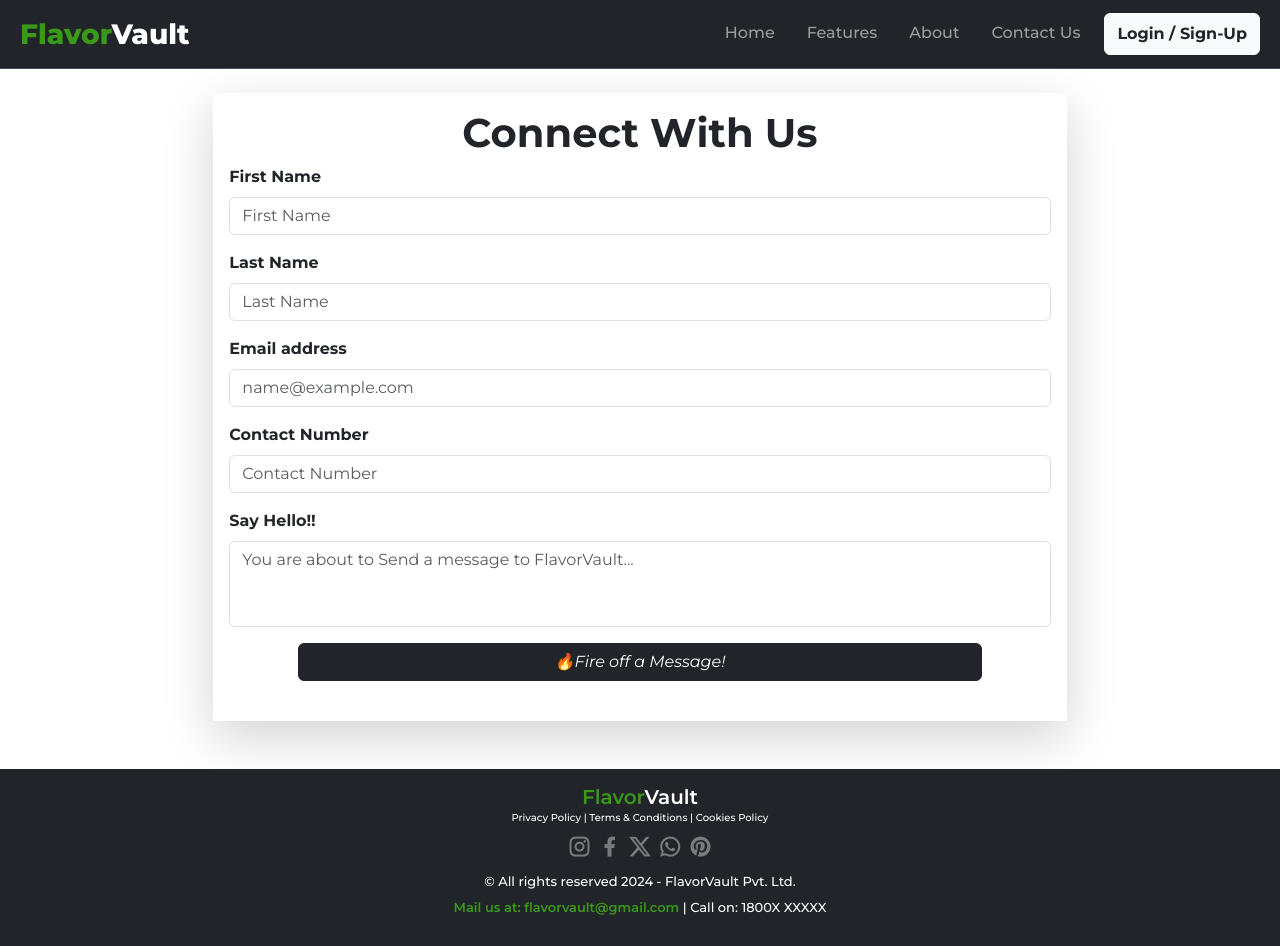
After one commit to Bhushan-3000/FLAVORVAULT-RECIPE-MANAGEMENT-SYSTEM, a Django app: page /Contact_Us/ in a window 1280 px wide. The commit adds this page. Run offline with Django 5.2, Linux system fonts and the light colour scheme; some libraries are stand-ins or nearby versions.

Commit message:
contact us ready

```diff
--- a/core/core/urls.py
+++ b/core/core/urls.py
@@ -27,6 +27,7 @@ urlpatterns = [
     path('home/', home),
     path('browse_recipes/', browseRecipe),
     path('recipes/', recipes),
+    path('Contact_Us/', contactUs),
     path('delete_recipe/<id>/',delete_recipe , name ="delete_recipe"),
     path('update_recipe/<id>/',update_recipe , name ="update_recipe"),
     path('success_page/', success_page, name="success_page"),
@@ -39,3 +40,8 @@ urlpatterns = [
 if settings.DEBUG:
     urlpatterns += static(settings.MEDIA_URL, document_root=settings.MEDIA_ROOT)
 urlpatterns += staticfiles_urlpatterns()
+
+
+admin.site.site_header = "FLAVORVAULT ADMINISTRATION"
+admin.site.site_title = "FlavorVault Admin Postal"
+admin.site.index_title = "Welcome to FlavorVault Admin Portal"
--- a/core/vege/admin.py
+++ b/core/vege/admin.py
@@ -4,4 +4,5 @@ from django.contrib import admin
 from .models import *
 
 admin.site.register(Recipe),
-admin.site.register(BrowseRecipe)
+admin.site.register(BrowseRecipe),
+admin.site.register(Contact)
--- a/core/vege/templates/INDEX2.HTML
+++ b/core/vege/templates/INDEX2.HTML
@@ -310,7 +310,7 @@ transform: scale(.9);
                 <a class="nav-link" href="#About" style="font-family: 'Montserrat', sans-serif; font-weight: 500;">About</a>
               </li>
               <li class="nav-item">
-                <a class="nav-link" href="#Contact" style="font-family: 'Montserrat', sans-serif; font-weight: 500;">Contact Us</a>
+                <a class="nav-link" href="/Contact_Us/" style="font-family: 'Montserrat', sans-serif; font-weight: 500;">Contact Us</a>
               </li>
               <button type="button" class="btn btn-light" style="font-family: 'Montserrat', sans-serif; font-weight: 700;"><a class="link-offset-2 link-underline link-underline-opacity-0 text-dark" href="/login/">Login / Sign-Up</a></button>
               <!-- <button type="button" class="btn btn-outline-light" style="font-family: 'Montserrat', sans-serif; font-weight: 700;">Login</button> -->
@@ -855,8 +855,8 @@ transform: scale(.9);
           </div>
       </form>
       <br>
-  </div>
- -->
+  </div> -->
+
 
 
 
--- /dev/null
+++ b/core/vege/templates/contact-us.html
@@ -0,0 +1,144 @@
+<!DOCTYPE html>
+<html lang="en">
+<head>
+    <meta charset="UTF-8">
+    <meta name="viewport" content="width=device-width, initial-scale=1.0">
+    <title>FlavorVault</title>
+
+    <link
+    href="https://cdn.jsdelivr.net/npm/remixicon@4.3.0/fonts/remixicon.css"
+    rel="stylesheet"/>
+    <link rel="icon" href="ASSETS/icons8-chef-85.png">
+    <link rel="preconnect" href="https://fonts.googleapis.com">
+    <link rel="preconnect" href="https://fonts.gstatic.com" crossorigin>
+    <link href="https://fonts.googleapis.com/css2?family=Montserrat:ital,wght@0,100..900;1,100..900&display=swap" rel="stylesheet">
+    <script src="https://cdn.jsdelivr.net/npm/bootstrap@5.3.3/dist/js/bootstrap.bundle.min.js" integrity="sha384-YvpcrYf0tY3lHB60NNkmXc5s9fDVZLESaAA55NDzOxhy9GkcIdslK1eN7N6jIeHz" crossorigin="anonymous"></script>
+    <link href="https://cdn.jsdelivr.net/npm/bootstrap@5.3.3/dist/css/bootstrap.min.css" rel="stylesheet" integrity="sha384-QWTKZyjpPEjISv5WaRU9OFeRpok6YctnYmDr5pNlyT2bRjXh0JMhjY6hW+ALEwIH" crossorigin="anonymous">
+    <link href='https://unpkg.com/boxicons@2.1.4/css/boxicons.min.css' rel='stylesheet'>
+
+</head>
+<body>
+  {% load static %}
+
+  <nav class="navbar .navbar-nav-scroll navbar fixed navbar-expand-lg bg-dark border-bottom border-body w-100 p-2" data-bs-theme="dark">
+    <div class="container-fluid">
+      <a class="navbar-brand fs-3" href="#" style="font-family: 'Montserrat', sans-serif; font-weight: 800;">
+        <!-- <img src="ASSETS/icons8-chef-85.png" alt="Bootstrap" width="60" height="54"> -->
+        <span style="font-weight: 800; color: #399918;">Flavor</span>Vault</a>
+
+      <button class="navbar-toggler" type="button" data-bs-toggle="collapse" data-bs-target="#navbarNav" aria-controls="navbarNav" aria-expanded="false" aria-label="Toggle navigation">
+        <span class="navbar-toggler-icon"></span>
+      </button>
+
+      <div class="collapse navbar-collapse justify-content-md-end" id="navbarNav">
+        <ul class="navbar-nav nav-underline">
+          <li class="nav-item">
+            <a class="nav-link" aria-current="page" href="#home" style="font-family: 'Montserrat', sans-serif; font-weight: 500;">Home</a>
+          </li>
+          <li class="nav-item">
+            <a class="nav-link" href="#Features" style="font-family: 'Montserrat', sans-serif; font-weight: 500;">Features</a>
+          </li>
+          <li class="nav-item">
+            <a class="nav-link" href="#About" style="font-family: 'Montserrat', sans-serif; font-weight: 500;">About</a>
+          </li>
+          <li class="nav-item">
+            <a class="nav-link" href="/Contact_Us/" style="font-family: 'Montserrat', sans-serif; font-weight: 500;">Contact Us</a>
+          </li>
+          <button type="button" class="btn btn-light" style="font-family: 'Montserrat', sans-serif; font-weight: 700;"><a class="link-offset-2 link-underline link-underline-opacity-0 text-dark" href="/login/">Login / Sign-Up</a></button>
+          <!-- <button type="button" class="btn btn-outline-light" style="font-family: 'Montserrat', sans-serif; font-weight: 700;">Login</button> -->
+          <!-- <button type="button" class="btn btn-dark" style="font-family: 'Montserrat', sans-serif; font-weight: 700;"><a class="link-offset-2 link-underline link-underline-opacity-0 text-light" href="#">Sign-Up</a></button> -->
+        </ul>
+      </div>
+
+
+
+    </div>
+  </nav>
+  <br>
+
+<div class="container-md w-60 shadow-lg col-8  p-3" style="font-family: 'Montserrat', sans-serif; font-weight: bolder;">
+    <h1 style="font-family: 'Montserrat', sans-serif; font-weight: bold;" class="text-center">Connect With Us</h1>
+    {% if messages %}
+    <div class="alert alert-success" role="alert">
+            {% for message in messages %}
+            {{ message }}
+            {% endfor %}
+    </div>
+        {% endif %}
+    <form method="post" enctype="multipart/form-data">
+        {% csrf_token %}
+        <div class="mb-3">
+            <label for="exampleFormControlInput1" class="form-label">First Name</label>
+            <input type="text" name="firstname" class="form-control" id="exampleFormControlInput1" placeholder="First Name" required>
+        </div>
+
+        <div class="mb-3">
+            <label for="exampleFormControlInput1" class="form-label">Last Name</label>
+            <input type="text" name="lastname" class="form-control" id="exampleFormControlInput1" placeholder="Last Name" required>
+        </div>
+
+        <div class="mb-3">
+            <label for="exampleFormControlInput1" class="form-label">Email address</label>
+            <input type="email" name="email" class="form-control" id="exampleFormControlInput1" placeholder="name@example.com" required>
+        </div>
+
+        <div class="mb-3">
+            <label for="exampleFormControlInput1" class="form-label">Contact Number</label>
+            <input type="number" name="phoneno" class="form-control" id="exampleFormControlInput1" placeholder="Contact Number" required>
+        </div>
+
+        <div class="mb-3">
+            <label for="exampleFormControlTextarea1" class="form-label">Say Hello!!</label>
+            <textarea class="form-control" name="msg" id="exampleFormControlTextarea1" rows="3" style="resize: none;" placeholder="You are about to Send a message to FlavorVault..." required></textarea>
+        </div>
+
+
+        <div class="d-grid gap-2 col-10 mx-auto">
+            <!-- <button type="submit" class="btn btn-outline-dark fst-italic">🔥Blast!</button> -->
+            <button type="submit" class="btn btn-dark fst-italic">🔥Fire off a Message!</button>
+        </div>
+    </form>
+    <br>
+</div>
+<br>
+<br>
+<style>
+
+    #footer-icons i{
+      color: rgba(255, 255, 255, .4);
+    }
+    #footer-icons i:hover{
+      color: white;
+      }
+    </style>
+        <footer class="container-fluid bg-dark text-white mw-auto text-center">
+
+            <div class="container-md" style="line-height: 1; ">
+                <br>
+            <h5 style="font-family: 'Montserrat', sans-serif; font-weight: 600;" >
+                <a class="link-offset-2 link-underline link-underline-opacity-0" href="#"><span style="color: #399918; font-weight: 600;">Flavor<span style="color: white; font-weight: 600;">Vault</span></span>
+                </a>
+            </h5>
+
+            <p style="font-family: 'Montserrat', sans-serif; font-weight: 500; font-size: x-small; line-height: .1;">
+                <a class="link-offset-2 link-underline link-underline-opacity-0" href="#" style="color: white;">Privacy Policy | Terms & Conditions | Cookies Policy</a>
+
+            <div class="container-md fs-4" id="footer-icons">
+                <a class="link-offset-2 link-underline link-underline-opacity-0" href="#"><i style="cursor: pointer;" class="ri-instagram-line"></i></a>
+                <a class="link-offset-2 link-underline link-underline-opacity-0" href="#"><i style="cursor: pointer;" class="ri-facebook-fill"></i></a>
+                <a class="link-offset-2 link-underline link-underline-opacity-0" href="#"><i style="cursor: pointer;" class="ri-twitter-x-fill"></i></a>
+                <a class="link-offset-2 link-underline link-underline-opacity-0" href="#"><i style="cursor: pointer;" class="ri-whatsapp-line"></i></a>
+                <a class="link-offset-2 link-underline link-underline-opacity-0" href="#"><i style="cursor: pointer;" class="ri-pinterest-fill"></i></a>
+            </div>
+            </p>
+            <p style="font-family: 'Montserrat', sans-serif; font-weight: 500; font-size: small; ">
+              <a class="link-offset-2 link-underline link-underline-opacity-0" href="#" style="color: white; ">© All rights reserved 2024 - FlavorVault Pvt. Ltd.</a><br><br>
+              <a class="link-offset-2 link-underline link-underline-opacity-0" style="color: white; " href="mailto: flavorvault@gmail.com" >
+                <span style="color: #399918; font-weight: 600;">Mail us at: flavorvault@gmail.com</span>  |  Call on: 1800X XXXXX</a>
+            </p>
+            <br>
+        </div>
+        </footer>
+
+</body>
+</html>
--- a/core/vege/views.py
+++ b/core/vege/views.py
@@ -1,6 +1,7 @@
 from urllib import request
 from django.shortcuts import render, redirect
 from .models import *
+from datetime import datetime
 from django.http import HttpResponse
 from django.http import HttpResponseRedirect
 from django.contrib.auth.models import User
@@ -42,6 +43,28 @@ def home(request):
 
 # def browse_recipe(request):
 #     return render(request,'browse_recipes.html')
+
+
+
+
+
+
+def contactUs(request):
+    if request.method =="POST":
+        firstname=request.POST.get('firstname')
+        lastname=request.POST.get('lastname')
+        email=request.POST.get('email')
+        phoneno=request.POST.get('phoneno')
+        msg=request.POST.get('msg')
+        contact = Contact(firstname=firstname,lastname=lastname,email=email,phoneno=phoneno,msg=msg,date=datetime.today())
+        contact.save()
+        messages.success(request, "Message Sent Sucessfully!")
+    # return redirect('contact-us')
+    return render(request, "contact-us.html")
+
+
+
+
 
 @login_required(login_url="/login/")
 def recipes(request):
```
Also changed, not shown: core/vege/models.py (+16 -0 lines), core/new-database.sqlite3, core/vege/migrations/0007_contact.py (added).
